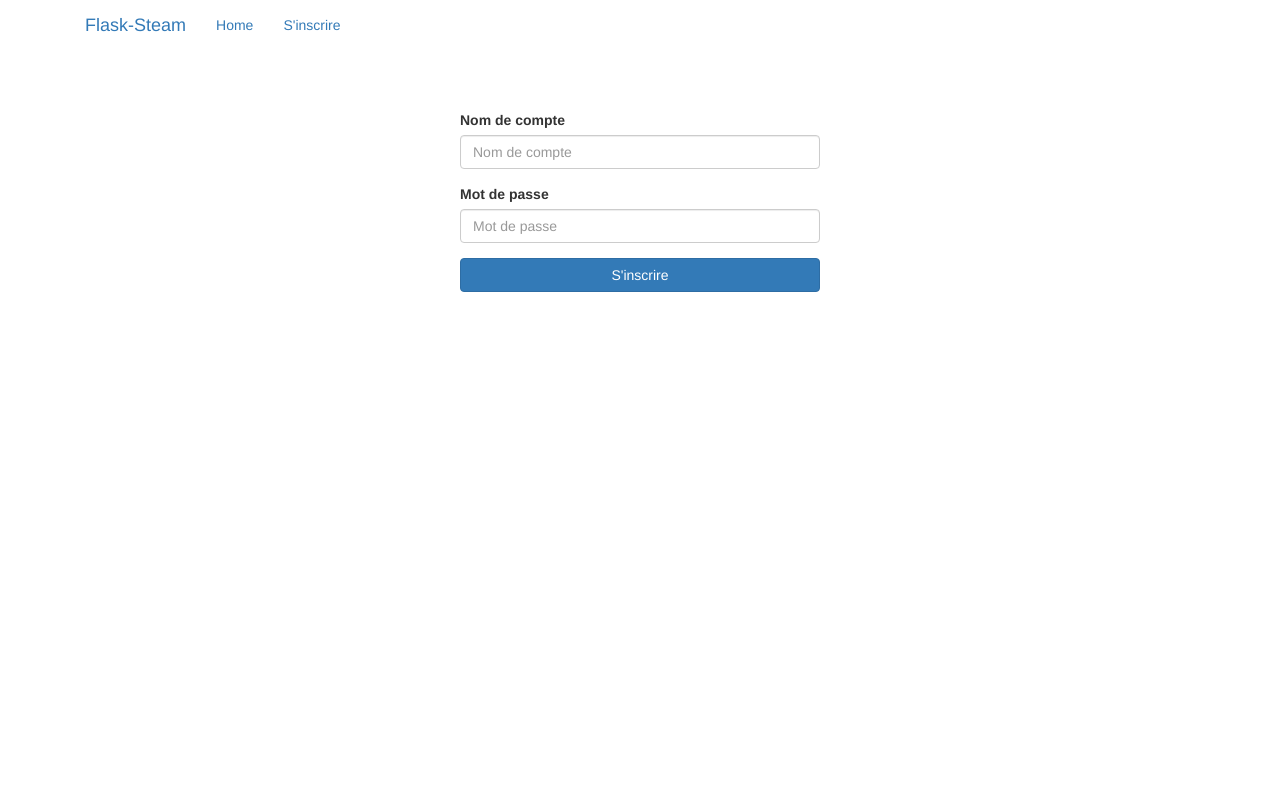
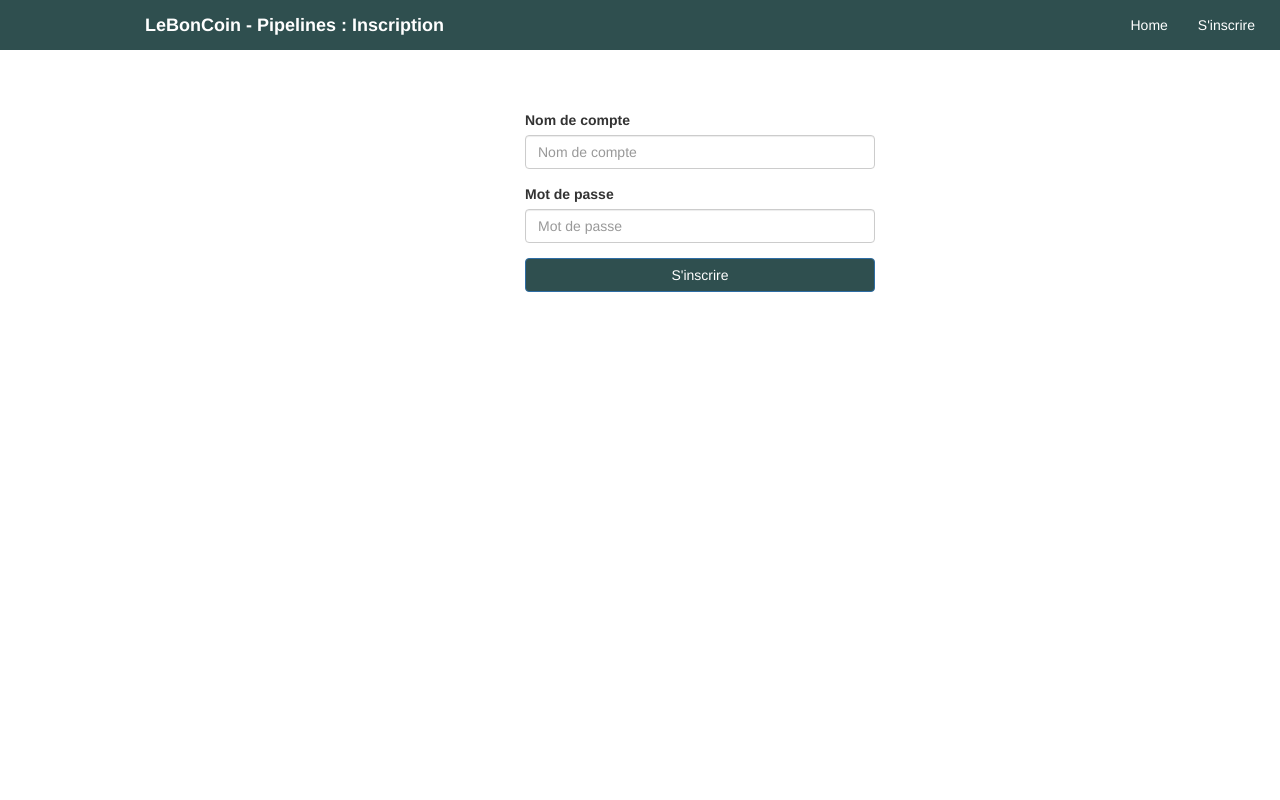
Before and after one commit to Esiee-Leboncoin/monitoring, a Flask app: page /register in a window 1280 px wide; the page is wider, and only the part inside the window is pictured. Run offline with Flask 2, Linux system fonts and the light colour scheme; parts of the project's set-up code (start-up, migrations or seed data) failed here and were passed over; some libraries are stand-ins or nearby versions.

Commit message:
UI/UX upgrade

```diff
--- a/Base_Flask/static/main.css
+++ b/Base_Flask/static/main.css
@@ -2,19 +2,82 @@ html,body {
     height:100%;
     width:1400px;
     margin:auto;
+    overflow: hidden;
+}
+
+.btn {
+    background-color:darkslategray;
+}
+
+.btn:hover {
+    background-color:#222d22;
 }
 
 #title {
-    text-align:center;;
+    text-align:center;
+}
+
+#title-bar {
+    width:100%;
+    background-color: darkslategray;
+}
+
+#title-content {
+    height:100%;
+    padding:0;
+    border-right:1px solid black;
+}
+
+.top-link-style {
+    color:white;
+}
+
+#navbar {
+    float:right;
+    padding-right:0;
+}
+
+.navbar-brand {
+    font-weight: bold;
+    color: white;
+}
+
+.navbar-brand:hover {
+    color:white;
 }
 
 #main {
     width:100%;
-    height:100%;
+    height:95%;
 }
 
 .main-content {
     height:100%;
+    padding:0;
+}
+
+.sidebar-content {
+    height:100%;
+    padding:0;
+    background-color: darkslategray;
+    border: 1px solid black;
+}
+
+.side-item {
+    border-bottom:1px black solid;
+}
+
+.side-item > a {
+    color:white;
+}
+
+.nav > li >a:hover {
+    color:white;
+    background-color: #222d22;
+}
+
+.row {
+    margin:0;
 }
 
 .chart {
@@ -33,7 +96,6 @@ html,body {
     height:100%;
     width:50%;
     border:1px solid gray;
-    border-radius:20px;
 }
 
 .no_graph {
--- a/Base_Flask/templates/design.html
+++ b/Base_Flask/templates/design.html
@@ -3,7 +3,7 @@
 
 <head style="background-color:blue;">
     <meta charset="utf-8">
-    <title>Application Flask-MongoDB</title>
+    <title>LeBonCoin - Pipelines</title>
     <link rel="stylesheet" href="https://maxcdn.bootstrapcdn.com/bootstrap/3.3.7/css/bootstrap.min.css">
 </head>
 
--- a/Base_Flask/templates/register.html
+++ b/Base_Flask/templates/register.html
@@ -1,14 +1,16 @@
 {% extends "design.html" %}
 {% block body %}
-<nav class="">
+<link rel="stylesheet" type="text/css" href="{{ url_for('static', filename='main.css') }}">
+
+<nav id="title-bar" class="row">
     <div class="container">
         <div class="navbar-header">
-            <a class="navbar-brand" href="#">Flask-Steam</a>
+            <a class="navbar-brand" href="#">LeBonCoin - Pipelines : Inscription</a>
         </div>
         <div id="navbar" class="collapse navbar-collapse">
             <ul class="nav navbar-nav">
-                <li><a href="/">Home</a></li>
-                <li><a href="/register">S'inscrire</a></li>
+                <li><a class="top-link-style" href="/">Home</a></li>
+                <li><a class="top-link-style" href="/register">S'inscrire</a></li>
             </ul>
         </div>
     </div>
```
Also changed, not shown: Base_Flask/templates/index.html (+6 -4 lines), Base_Flask/templates/main.html (+12 -17 lines).
